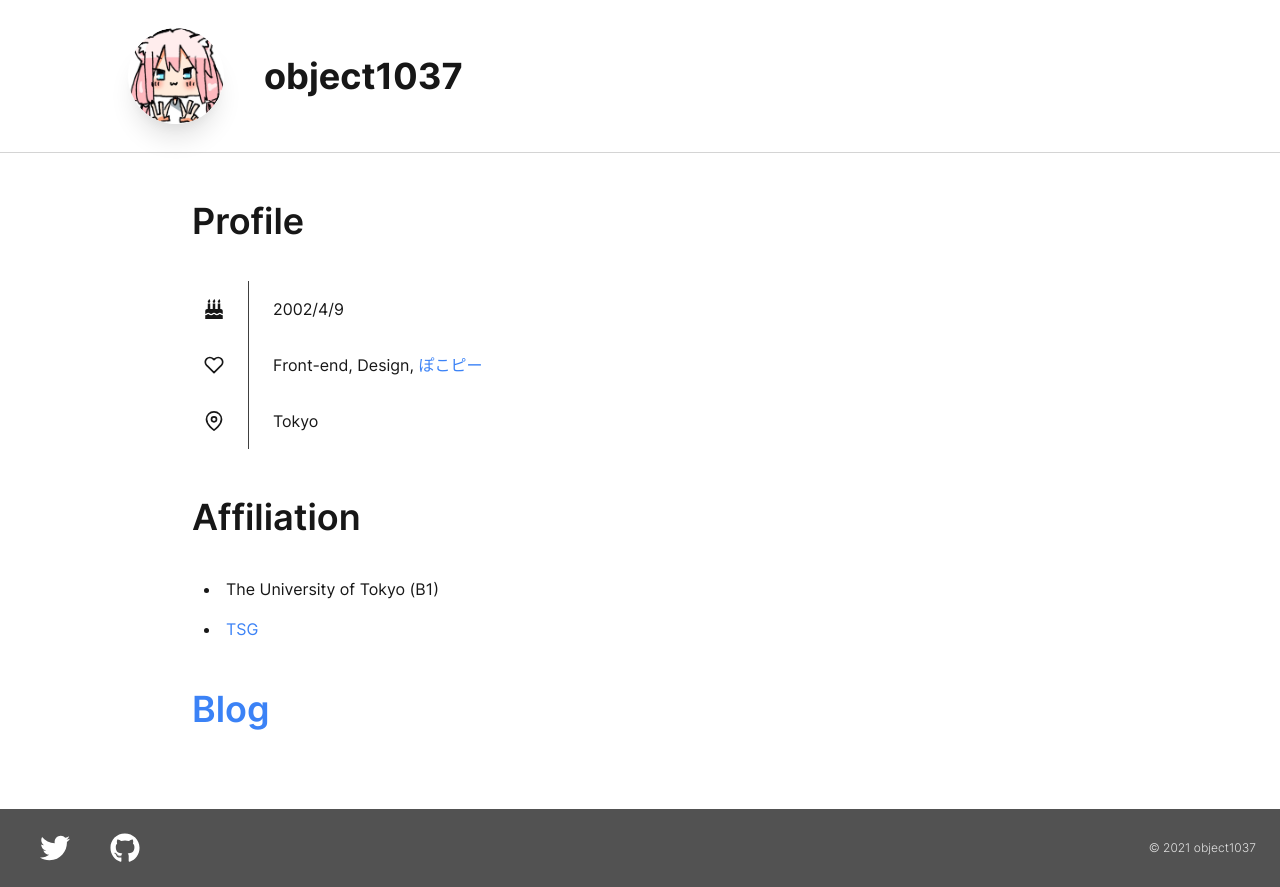
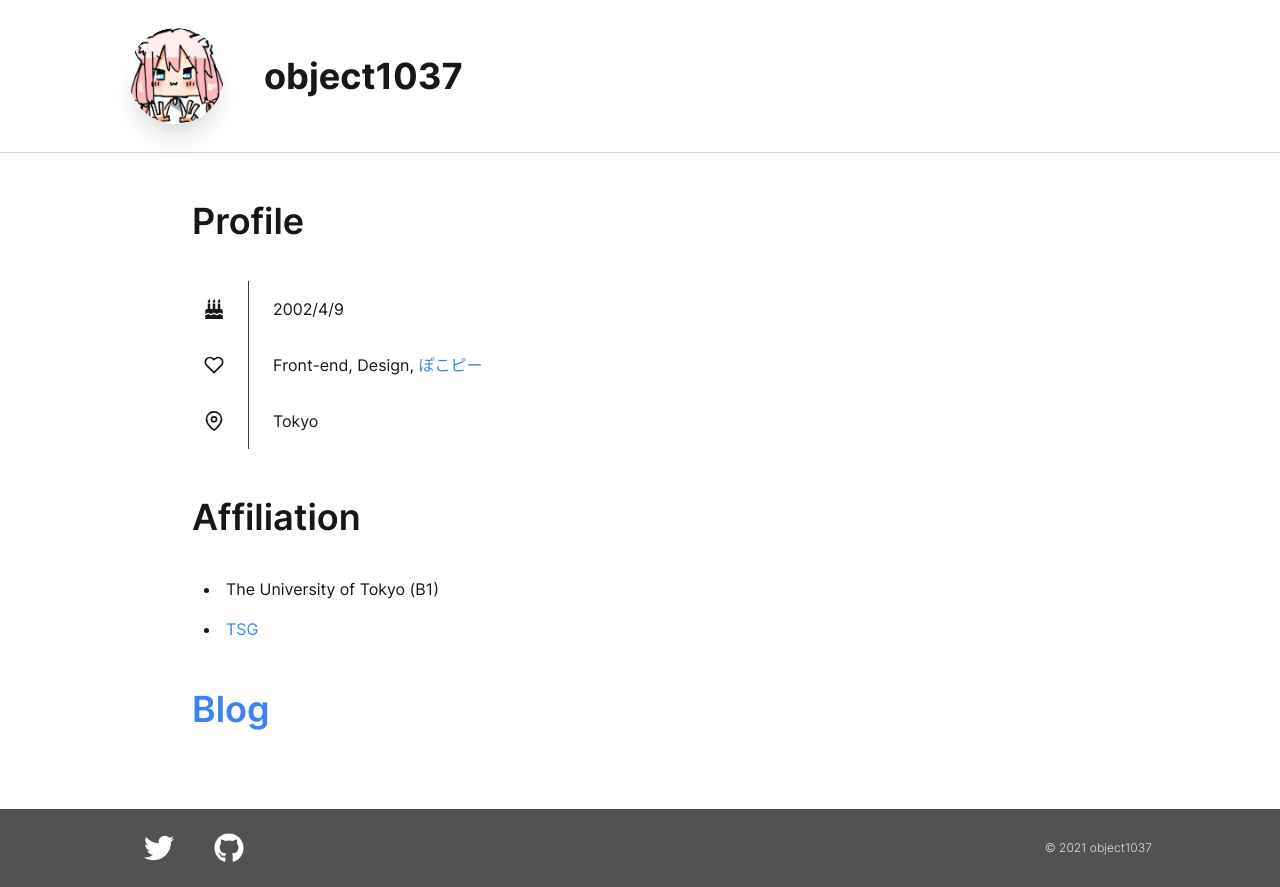
Before and after one commit to object1037/homepage, a Next.js app: page / in a window 1280 px wide. Built offline with nearby package versions, Linux system fonts and the light colour scheme.

Commit message:
footerにmax-widthを設定

```diff
--- a/components/footer.tsx
+++ b/components/footer.tsx
@@ -3,7 +3,8 @@ import { FaTwitter, FaGithub } from 'react-icons/fa'
 
 export default function Footer() {
   return (
-  <footer className="flex flex-row items-center justify-between bg-gray-600 dark:bg-gray-800 py-2 px-6 mt-auto">
+  <footer className="flex items-center bg-gray-600 dark:bg-gray-800 py-2 px-6 mt-auto">
+    <div className="flex flex-row items-center justify-between w-full max-w-5xl mx-auto">
       <div className="flex flex-row space-x-2">
         <IconLink label="Twitterのリンク" link="https://twitter.com/object1037" >
           <FaTwitter />
@@ -13,6 +14,7 @@ export default function Footer() {
         </IconLink>
       </div>
       <div className="text-gray-200 font-light text-xs">&copy; 2021 object1037</div>
+    </div>
   </footer>
   )
 }
```
Lines whose indentation alone changed are shown as unchanged.
